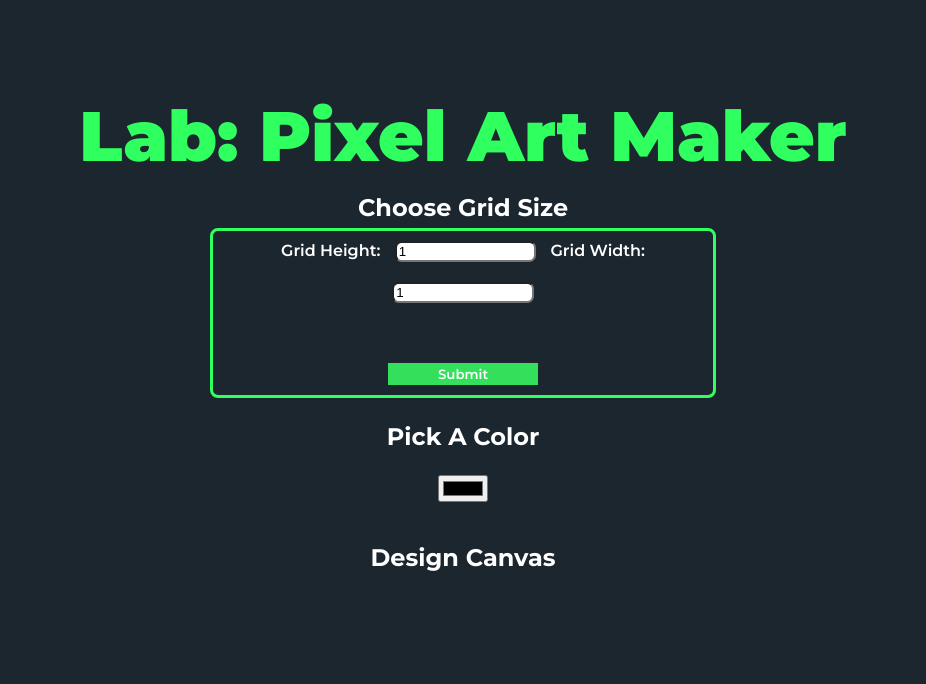
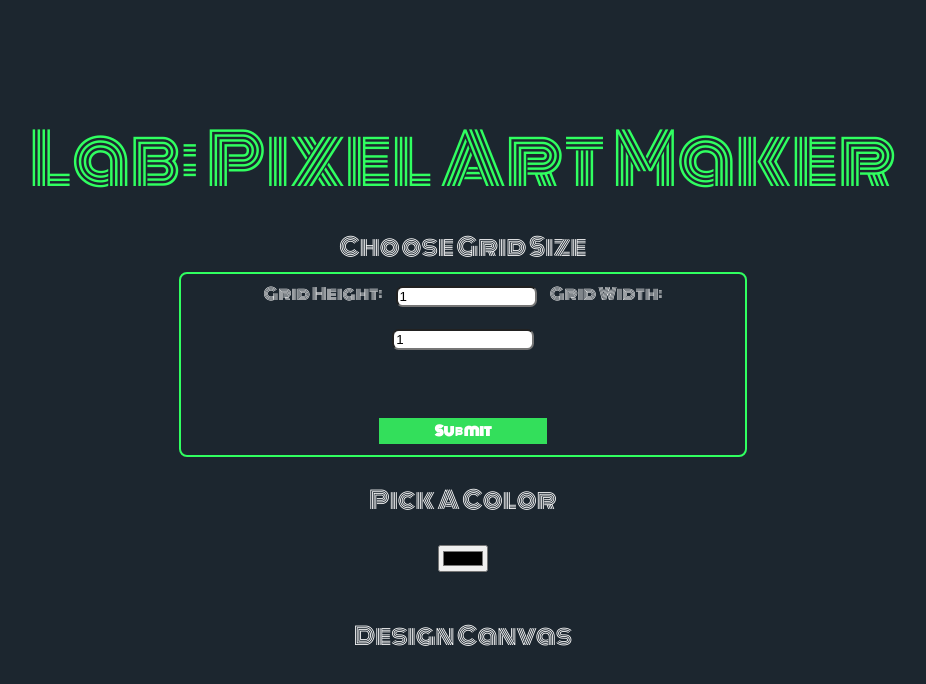
Before and after one commit to Oreoluwajuwon/pixel-art-marker-udacity, a plain HTML site: page index.html in a window 1280 px wide. Shown: the whole page, without its empty margins (177-1103 px from the left). Drawn offline with nearby package versions, Linux system fonts and the light colour scheme.

Commit message:
Made changes to style.css

```diff
--- a/styles.css
+++ b/styles.css
@@ -1,7 +1,6 @@
-@import url('https://fonts.googleapis.com/css?family=Montserrat:100,100i,200,200i,300,300i,400,400i,500,500i,600,600i,700,700i,800,800i,900,900i');
 body {
     text-align: center;
-    width: 70%;
+    width: 80%;
     color: #fff;
     margin: 0% auto;
     border: solid #1c262f 3px;
@@ -10,8 +9,8 @@ body {
 }
 
 h1 {
-    font-family: Montserrat;
-    font-weight: 900;
+    font-family: Monoton;
+    font-weight: 300;
     font-size: 70px;
     margin: 0.2em;
     color: #30ff60;
@@ -20,16 +19,16 @@ h1 {
 
 h2 {
     margin: 1em 0 0.25em;
-    font-family: Montserrat;
-    font-weight: 700;
+    font-family: Monoton;
+    font-weight: 100;
 }
 form{
-    border: solid #30ff60 3px;
-    width: 500px;
+    border: solid #30ff60 2px;
+    width: 55%;
     margin: 0% auto;
     border-radius: .5em;
-    font-family: Montserrat;
-    font-weight:600;
+    font-family: Monoton;
+    font-weight: 50;
 }
 input{
     margin: 2%;
@@ -41,7 +40,7 @@ input{
     color: #fff;
     border-color: transparent;
     width: 30%;
-    font-family: Montserrat;
+    font-family: Monoton;
     font-weight: 600;
 }
 .submit:focus{
@@ -79,6 +78,7 @@ input[type=number] {
     border-radius: .5em;
 
 }
-#pixel_canvas{
-    border-color: #fff !important;
+#pixelCanvas{
+    background-color: #fff;
+    margin-bottom: 2%;
 }
```
